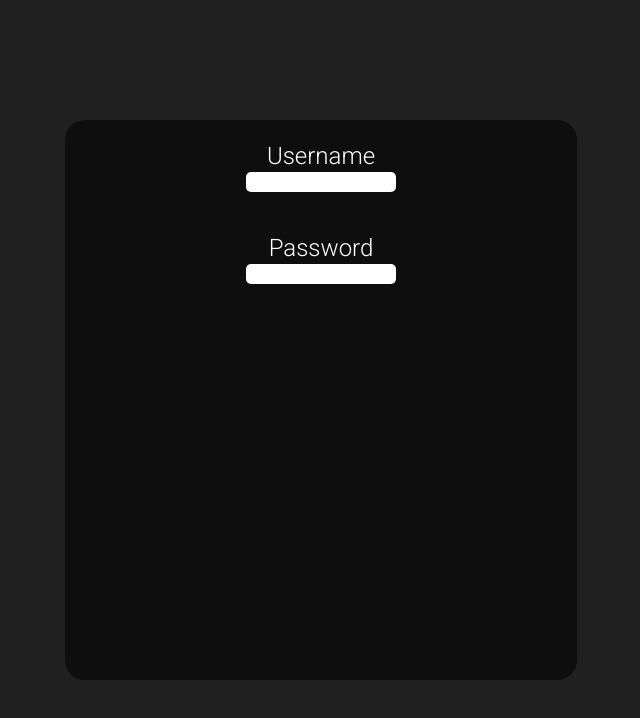
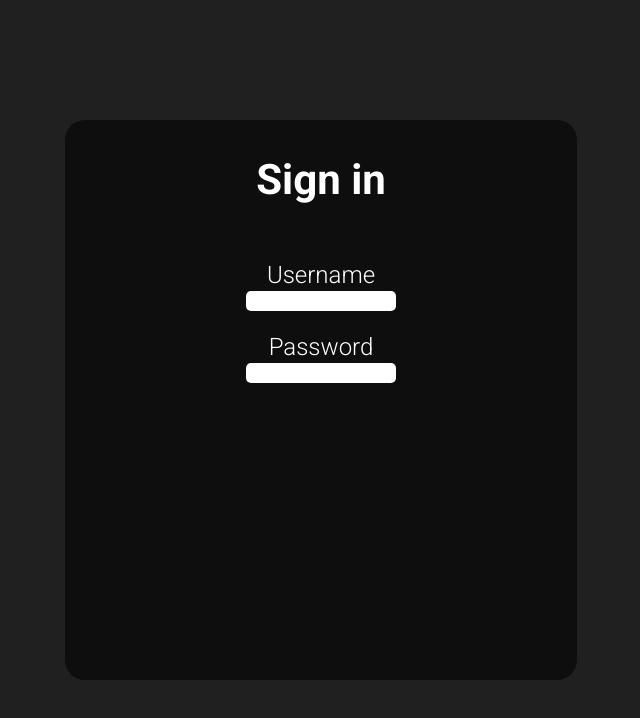
Before and after one commit to Mnigos/task-manager-site, a Next.js app: page /auth/signin in a window 1280 px wide. Shown: the top 718 px of the page, without its empty margins (319-959 px from the left). Built offline with nearby package versions, Linux system fonts and the light colour scheme.

Commit message:
feat(Auth): add Header to SigninTemplate component

```diff
--- a/src/components/Auth/SigninTemplate.styles.ts
+++ b/src/components/Auth/SigninTemplate.styles.ts
@@ -12,3 +12,7 @@ export const Wrapper = styled.div`
   flex-direction: column;
   align-items: center;
 `
+
+export const Header = styled.header`
+  margin: 35px;
+`
--- a/src/components/Auth/SigninTemplate.tsx
+++ b/src/components/Auth/SigninTemplate.tsx
@@ -1,13 +1,22 @@
 import React from 'react'
 
+import { Label } from '../items/Label'
+
 import AuthFormElement from './AuthFormElement'
-import { Wrapper } from './SigninTemplate.styles'
+import { Wrapper, Header } from './SigninTemplate.styles'
 
 export default function SigninTemplate() {
   return (
     <Wrapper>
-      <AuthFormElement name="Username" />
-      <AuthFormElement name="Password" password />
+      <Header>
+        <Label as="b" size="xl">
+          Sign in
+        </Label>
+      </Header>
+      <div>
+        <AuthFormElement name="Username" />
+        <AuthFormElement name="Password" password />
+      </div>
     </Wrapper>
   )
 }
```
